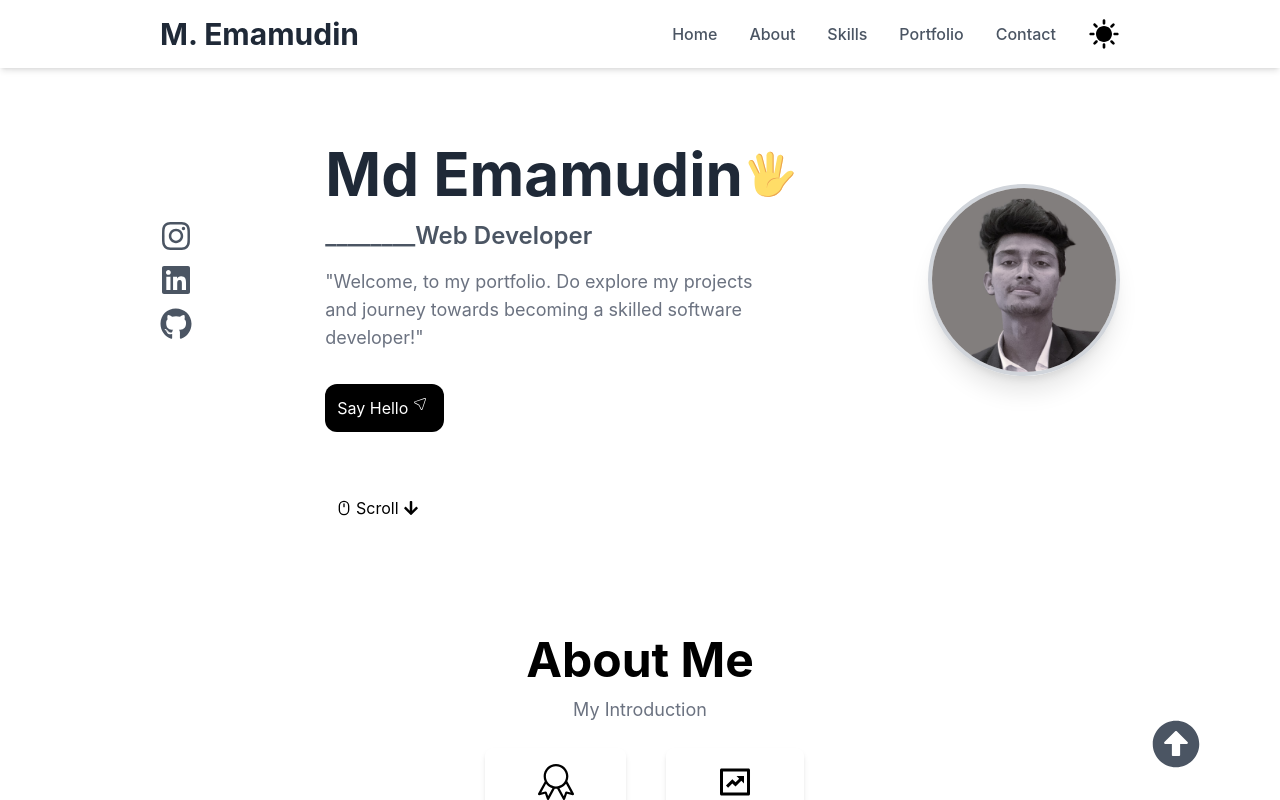
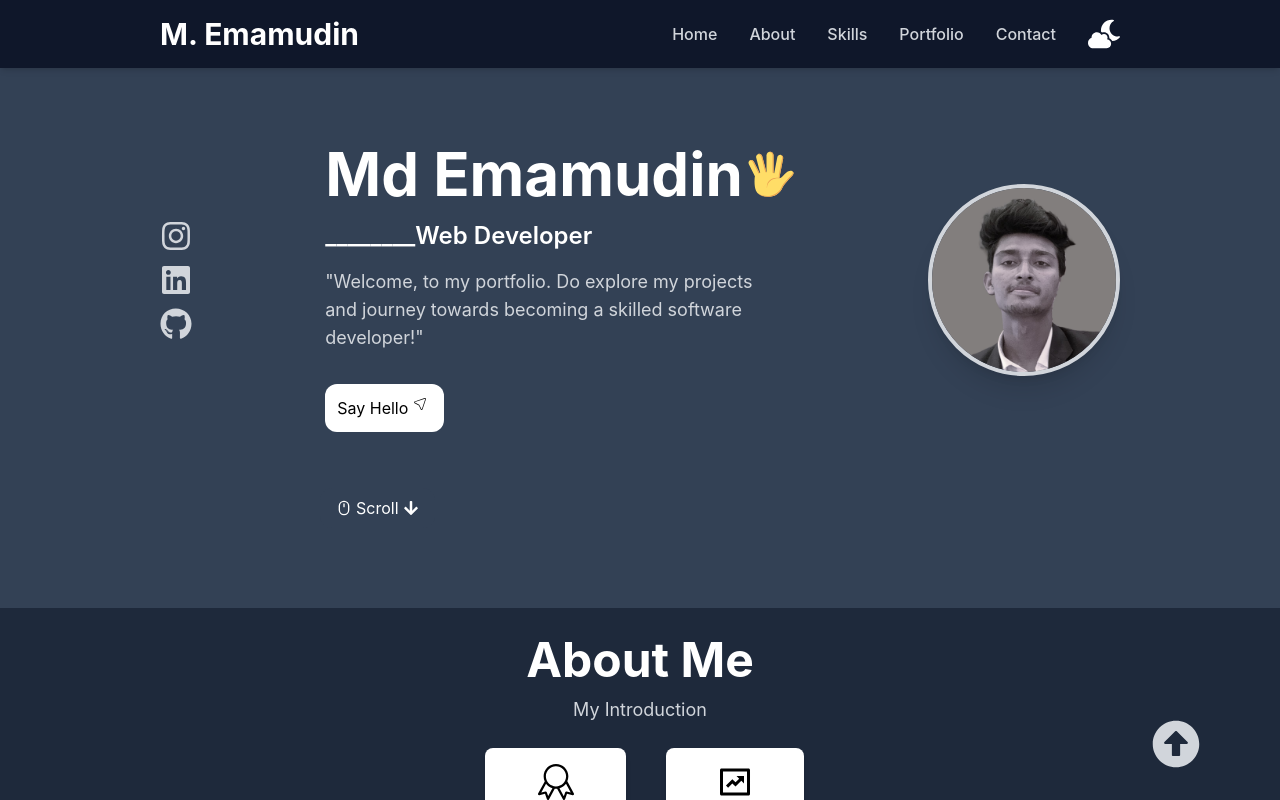
Before and after one commit to MdMassum/Portfolio, a React (Vite) app: page / in a window 1280 px wide. Shown: the top 800 px of the page. Built offline with nearby package versions, Linux system fonts and the light colour scheme.

Commit message:
Updated Resum & set darkMode as default

```diff
--- a/src/App.jsx
+++ b/src/App.jsx
@@ -12,7 +12,7 @@ import Skills from "./pages/Skills/Skills"
 
 function App() {
 
-  const [themeMode, setThemeMode] = useState("light")
+  const [themeMode, setThemeMode] = useState("dark")
 
   const lightTheme = ()=>{
     setThemeMode("light")
--- a/src/components/Header.jsx
+++ b/src/components/Header.jsx
@@ -7,14 +7,13 @@ import { LuFileSignature } from "react-icons/lu";
 import { FaCloudMoon } from "react-icons/fa";
 import { MdSunny } from "react-icons/md";
 
-function Header({darkTheme,lightTheme,themeMode}) {
+function Header({ darkTheme, lightTheme, themeMode }) {
     const [isOpen, setIsOpen] = useState(false);
 
-    const handleToggle = ()=>{
-        if(themeMode == 'light'){
+    const handleToggle = () => {
+        if (themeMode === 'light') {
             darkTheme();
-        }
-        else{
+        } else {
             lightTheme();
         }
     }
@@ -28,17 +27,10 @@ function Header({darkTheme,lightTheme,themeMode}) {
     ];
 
     const Mobnav = [
-        { label: "About", href: "#about",
-        logo: <IoHomeOutline className="w-6 h-6 text-gray-800 dark:text-white" /> },
-
-        { label: "Skills", href: "#skills",
-        logo: <FaGraduationCap className="w-6 h-6 text-gray-800 dark:text-white" /> },
-
-        { label: "Portfolio", href: "#portfolio",
-        logo: <LuFileSignature className="w-6 h-6 text-gray-800 dark:text-white" /> },
-
-        { label: "Contact", href: "#contact",
-        logo: <MdContactMail className="w-6 h-6 text-gray-800 dark:text-white" /> },
+        { label: "About", href: "#about", logo: <IoHomeOutline className="w-6 h-6 text-gray-800 dark:text-white" /> },
+        { label: "Skills", href: "#skills", logo: <FaGraduationCap className="w-6 h-6 text-gray-800 dark:text-white" /> },
+        { label: "Portfolio", href: "#portfolio", logo: <LuFileSignature className="w-6 h-6 text-gray-800 dark:text-white" /> },
+        { label: "Contact", href: "#contact", logo: <MdContactMail className="w-6 h-6 text-gray-800 dark:text-white" /> },
     ];
 
     const toggleMenu = () => {
@@ -60,17 +52,22 @@ function Header({darkTheme,lightTheme,themeMode}) {
                     ))}
                 </nav>
 
-            {/* dark and light themeMode */}
+                {/* Dark and Light Theme Toggle */}
+                <div className='hidden md:flex'>
                 {
-                themeMode == 'light'? <MdSunny onClick={handleToggle} className='w-8 h-8'/> : <FaCloudMoon onClick={handleToggle} className='w-8 h-8'/>
+                    themeMode === 'light'
+                        ? <MdSunny onClick={handleToggle} className='w-8 h-8 cursor-pointer' />
+                        : <FaCloudMoon onClick={handleToggle} className='w-8 h-8 cursor-pointer' />
                 }
                 </div>
+            </div>
+
             {/* Mobile Menu */}
             {isOpen && (
                 <div className='md:hidden fixed bottom-0 left-0 right-0 bg-white shadow-lg py-4 dark:bg-slate-900'>
                     <ul className='grid grid-cols-2 gap-6 px-4'>
                         {Mobnav.map((nav, idx) => (
-                            <li key={idx} className=''>
+                            <li key={idx}>
                                 <div className='flex flex-col items-center'>
                                     {nav.logo}
                                     <a href={nav.href} className='text-gray-600 hover:text-gray-900 font-medium mt-1 dark:text-gray-300 dark:hover:text-white'>
@@ -82,12 +79,22 @@ function Header({darkTheme,lightTheme,themeMode}) {
                     </ul>
                 </div>
             )}
+
             {/* Mobile Menu Button */}
             <div className='md:hidden'>
                 <button onClick={toggleMenu} className='fixed bottom-24 right-6 z-50 bg-gray-100 p-3 rounded-full shadow-lg hover:bg-gray-200 transition-transform transform hover:scale-110'>
                     <IoGrid className='w-6 h-6 text-gray-600' />
                 </button>
             </div>
+
+            {/* Adjust theme icon position on mobile */}
+            <div className='md:hidden'>
+                {
+                    themeMode === 'light'
+                        ? <MdSunny onClick={handleToggle} className='fixed top-4 right-12 w-8 h-8 cursor-pointer' />
+                        : <FaCloudMoon onClick={handleToggle} className='fixed top-4 right-12 w-8 h-8 cursor-pointer' />
+                }
+            </div>
         </header>
     );
 }
--- a/src/pages/Projects/MainProj.jsx
+++ b/src/pages/Projects/MainProj.jsx
@@ -31,7 +31,7 @@ function MainProj() {
         {
             image: portfolio,
             git: "https://github.com/MdMassum/Portfolio",
-            live: "https://github.com/MdMassum/Portfolio",
+            live: "https://connectmmassum.vercel.app/",
             name: "Portfolio",
             description: "My Personal Portfolio Website"
         },
```
Also changed, not shown: 1 other file (tests, documents, lock files or other folders). Lines whose indentation alone changed are shown as unchanged.
